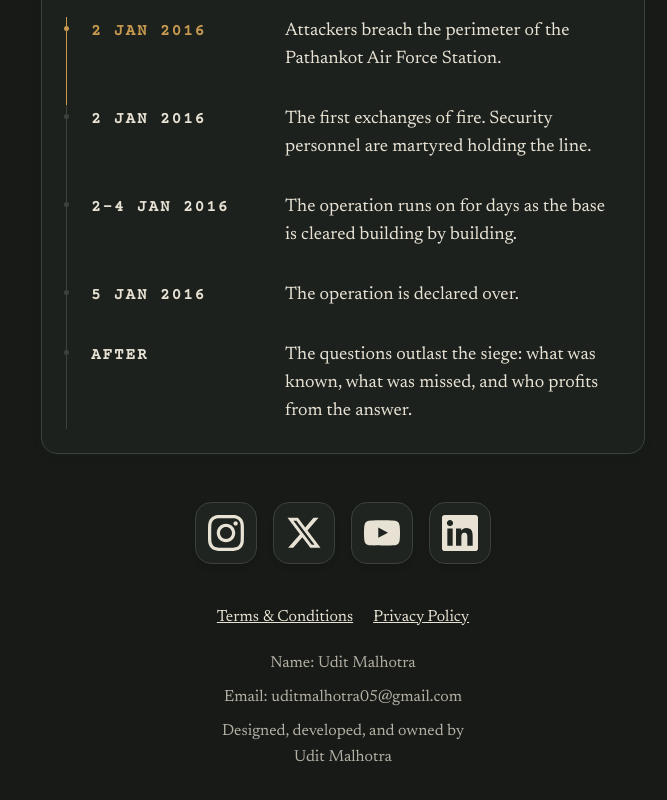
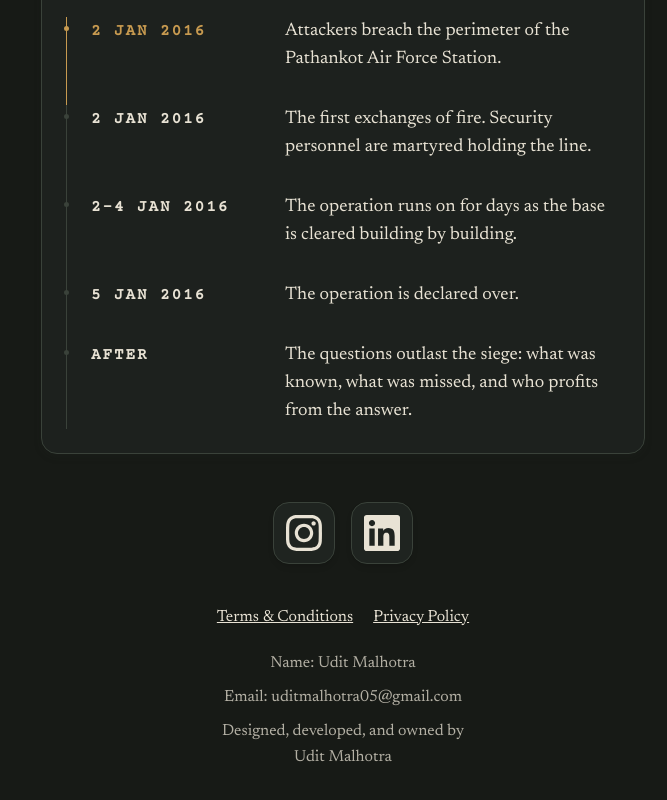
Before and after one commit to uditmalhotraa/udit-portfolio, a React (Vite) app: page /#/ in a window 1280 px wide. Shown: the part 991-1791 px from the top of the page, without its empty margins (613-1280 px from the left). Built offline with nearby package versions, Linux system fonts and the light colour scheme; no server answers; a web font is replaced by a local one.

Commit message:
social links

```diff
--- a/src/assets/IconX.jsx
+++ /dev/null
@@ -1,16 +0,0 @@
-const IconX = (props) => (
-  <svg
-    width="48"
-    height="48"
-    viewBox="0 0 48 48"
-    fill="none"
-    xmlns="http://www.w3.org/2000/svg"
-    {...props}
-  >
-    <path
-      d="M36.6526 3.8078H43.3995L28.6594 20.6548L46 43.5797H32.4225L21.7881 29.6759L9.61989 43.5797H2.86886L18.6349 25.56L2 3.8078H15.9222L25.5348 16.5165L36.6526 3.8078ZM34.2846 39.5414H38.0232L13.8908 7.63406H9.87892L34.2846 39.5414Z"
-    />
-  </svg>
-);
-
-export default IconX;
--- a/src/assets/IconYoutube.jsx
+++ /dev/null
@@ -1,16 +0,0 @@
-const IconYoutube = (props) => (
-  <svg
-    width="48"
-    height="48"
-    viewBox="0 0 48 48"
-    fill="none"
-    xmlns="http://www.w3.org/2000/svg"
-    {...props}
-  >
-    <path
-      d="M47.5219 14.4001C47.5219 14.4001 47.0531 11.0907 45.6094 9.6376C43.7812 7.7251 41.7375 7.71572 40.8 7.60322C34.0875 7.11572 24.0094 7.11572 24.0094 7.11572H23.9906C23.9906 7.11572 13.9125 7.11572 7.2 7.60322C6.2625 7.71572 4.21875 7.7251 2.39062 9.6376C0.946875 11.0907 0.4875 14.4001 0.4875 14.4001C0.4875 14.4001 0 18.2907 0 22.172V25.8095C0 29.6907 0.478125 33.5813 0.478125 33.5813C0.478125 33.5813 0.946875 36.8907 2.38125 38.3438C4.20937 40.2563 6.60938 40.1907 7.67813 40.397C11.5219 40.7626 24 40.8751 24 40.8751C24 40.8751 34.0875 40.8563 40.8 40.3782C41.7375 40.2657 43.7812 40.2563 45.6094 38.3438C47.0531 36.8907 47.5219 33.5813 47.5219 33.5813C47.5219 33.5813 48 29.7001 48 25.8095V22.172C48 18.2907 47.5219 14.4001 47.5219 14.4001ZM19.0406 30.2251V16.7345L32.0062 23.5032L19.0406 30.2251Z"
-    />
-  </svg>
-);
-
-export default IconYoutube;
--- a/src/components/Footer.jsx
+++ b/src/components/Footer.jsx
@@ -5,8 +5,6 @@ import social from "../data/social.json";
 
 import IconInstagram from "../assets/IconInstagram";
 import IconLinkedin from "../assets/IconLinkedin";
-import IconYoutube from "../assets/IconYoutube";
-import IconX from "../assets/IconX";
 
 export const Footer = () => {
   const [socialData] = useState(social);
@@ -16,14 +14,6 @@ export const Footer = () => {
       case "Linkedin":
         return (
           <IconLinkedin className="w-[36px] h-[36px] fill-ink-dark group-hover:fill-brass-dark" />
-        );
-      case "X":
-        return (
-          <IconX className="w-[36px] h-[36px] fill-ink-dark group-hover:fill-brass-dark" />
-        );
-      case "Youtube":
-        return (
-          <IconYoutube className="w-[36px] h-[36px] fill-ink-dark group-hover:fill-brass-dark" />
         );
       case "Instagram":
         return (
--- a/src/data/social.json
+++ b/src/data/social.json
@@ -6,16 +6,6 @@
   },
   {
     "socialIndex": 2,
-    "name": "X",
-    "link": "https://x.com/uditmalhotra98"
-  },
-  {
-    "socialIndex": 3,
-    "name": "Youtube",
-    "link": "https://www.youtube.com/@uditmalhotra98"
-  },
-  {
-    "socialIndex": 4,
     "name": "Linkedin",
     "link": "https://www.linkedin.com/in/uditmalhotra98"
   }
```
